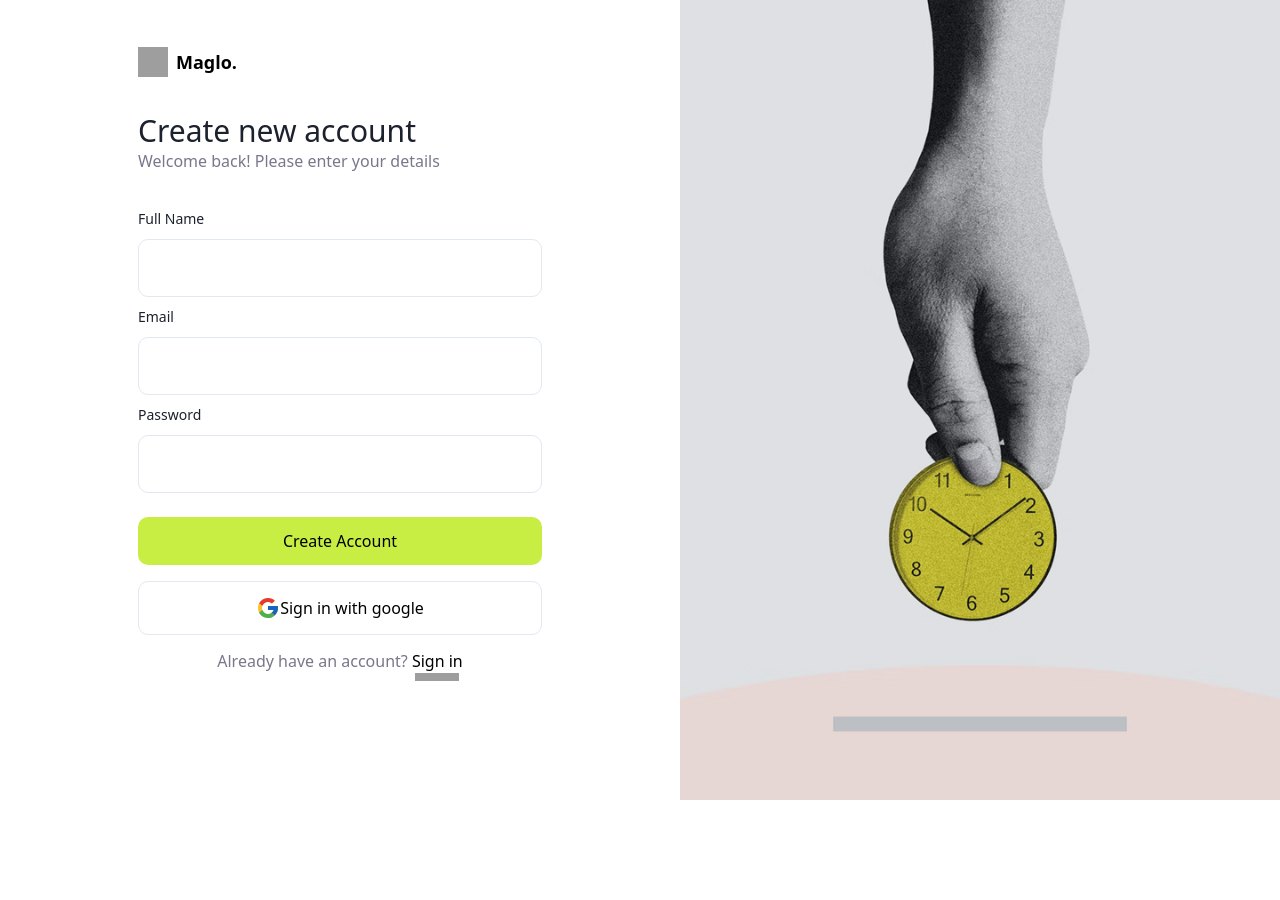
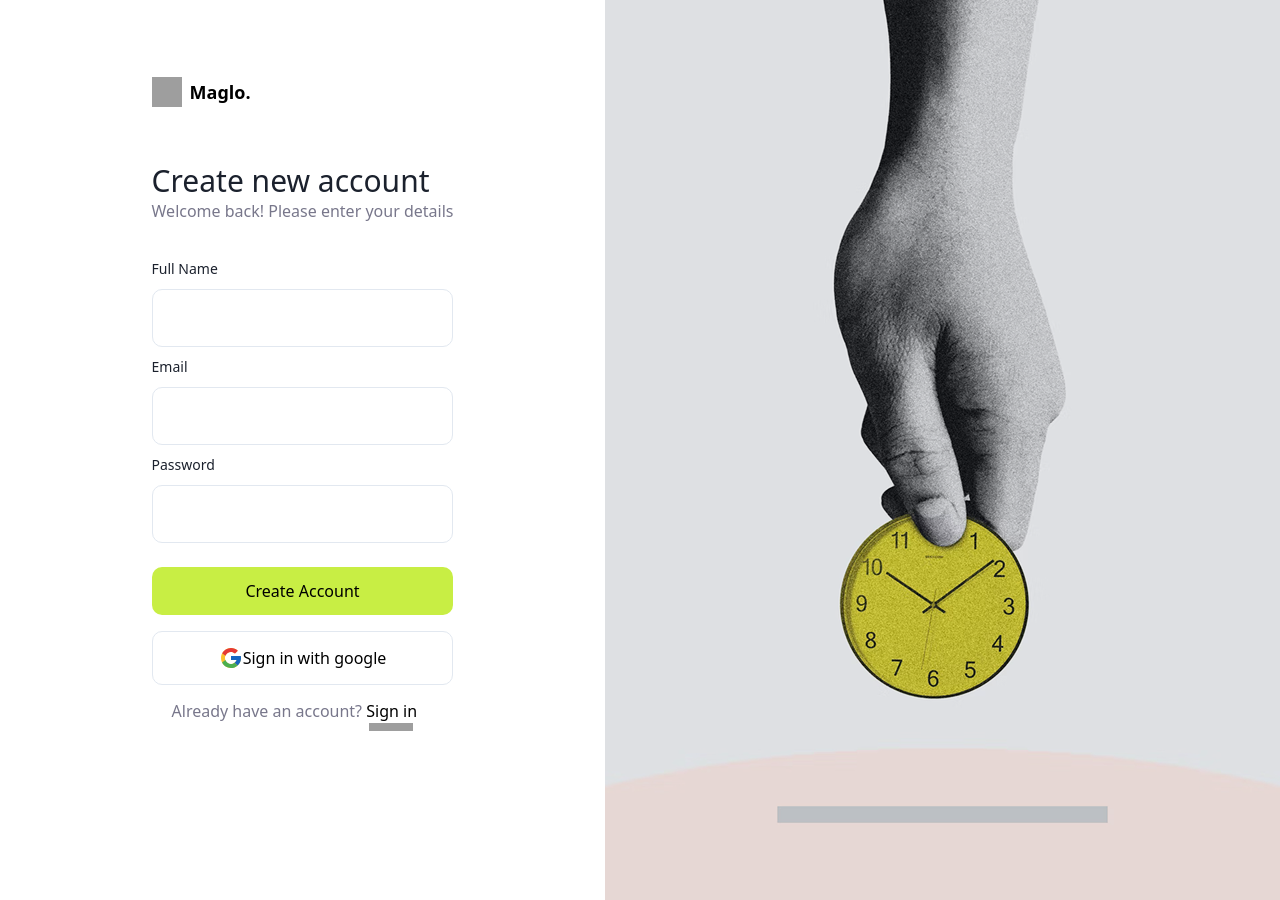
Before and after one commit to berkaltug/Maglo-Wallet-Dashboard, a React (Vite) app: page /register in a window 1280 px wide. Before the commit the page ends 800 px from the top, so only its background shows below. Built offline with nearby package versions, Linux system fonts and the light colour scheme; no server answers; grey boxes are pictures that could not be loaded.

Commit message:
fixed register and login layouts

```diff
--- a/src/components/AccountQuestionButton.tsx
+++ b/src/components/AccountQuestionButton.tsx
@@ -15,7 +15,7 @@ const Button: React.FC<ButtonProps> = ({
 }) => {
   return (
     <button
-      className={twMerge("block w-101 rounded-[10px] pb-3.5 pt-3.5 pr-5 pl-5 flex justify-center items-center",className)}
+      className={twMerge("block max-w-101 rounded-[10px] pb-3.5 pt-3.5 pr-5 pl-5 flex justify-center items-center",className)}
       onClick={onPress}
     >
       {signin ? (
--- a/src/components/GoogleButton.tsx
+++ b/src/components/GoogleButton.tsx
@@ -9,7 +9,7 @@ interface ButtonProps {
 
 const Button:React.FC<ButtonProps> = ({className,signin=true,onPress}) => {
   return (
-    <button className={twMerge(`block w-101 rounded-[10px] pb-3.5 pt-3.5 pr-5 pl-5 border rounded-[10px] border-slate-200 flex justify-center items-center`,className)} onClick={onPress}>
+    <button className={twMerge(`block max-w-101 w-full rounded-[10px] pb-3.5 pt-3.5 pr-5 pl-5 border rounded-[10px] border-slate-200 flex justify-center items-center`,className)} onClick={onPress}>
         <img src={GoogleSVG} className='w-6 h-6' alt="" />
         {signin ? (<span>Sign in with google</span>):((<span>Sign up with google</span>))}
     </button>
--- a/src/pages/DashboardLayout.tsx
+++ b/src/pages/DashboardLayout.tsx
@@ -31,7 +31,7 @@ const DashboardLayout = () => {
   return (
     <div className="w-screen min-h-screen flex">
       {/* sidebar */}
-      <div className="w-62.5 pt-7.5 pl-6.25 pr-6.25 pb-7.5 bg-lotion fixed md:static -translate-x-62 md:translate-x-0 shrink-0 flex flex-col justify-between">
+      <div className="w-62.5 pt-7.5 pl-6.25 pr-6.25 pb-7.5 bg-lotion fixed lg:static -translate-x-62 lg:translate-x-0 shrink-0 flex flex-col justify-between">
         <div>
           <MagloLogo />
           <ul className="mt-10">
--- a/src/pages/Login.tsx
+++ b/src/pages/Login.tsx
@@ -53,12 +53,11 @@ function Login() {
 
   return (
     <div className="flex w-screen min-h-screen flex-col md:flex-row">
-      <div className="flex-1 flex justify-center items-stretch">
-        <div className="relative flex flex-col justify-center">
-          <div className="absolute top-10 ">
+      <div className="flex-1 grid  grid-cols-[1fr_auto_1fr] grid-rows-[1fr_4fr_1fr]">
+          <div className="row-1 col-2  pt-4 md:pt-10 lg:pt-17.5">
             <MagloLogo />
           </div>
-          <div>
+          <div className="row-2 col-2 self-center justify-self-center">
             <Text className="text-3xl">Sign In</Text>
             <Text className="mb-9 text-rhythm">
               Welcome back! Please enter your details
@@ -93,10 +92,9 @@ function Login() {
             <GoogleButton onPress={() => {}} className="mt-4" />
             <AccountQuestionButton onPress={goSignUp} />
           </div>
-        </div>
       </div>
-      <div className="md:block hidden">
-        <img src={heroImage} className="h-screen" alt="" />
+      <div className="xl:block hidden">
+        <img src={heroImage} className="min-h-screen" alt="" />
       </div>
     </div>
   );
--- a/src/pages/Register.tsx
+++ b/src/pages/Register.tsx
@@ -1,6 +1,5 @@
 import React from "react";
 import heroImage from "../assets/Image.png";
-import magloLogo from "../assets/maglo-logo.svg";
 import FormInput from "../components/FormInput";
 import Text from "../components/Text";
 import Button from "../components/Button";
@@ -18,6 +17,7 @@ import {
 import { toast } from "react-toastify";
 import { useNavigate } from "react-router";
 import { register } from "../services/userService";
+import MagloLogo from "../components/MagloLogo";
 
 function Register() {
   const { formValues, validationErrors, handleChange } = useForm(
@@ -52,13 +52,11 @@ function Register() {
   const goSignIn=()=>navigate('/')
   return (
     <div className="flex w-screen min-h-screen flex-col md:flex-row">
-      <div className="flex-1 flex justify-center items-stretch">
-        <div className="relative flex flex-col justify-center">
-          <div className="absolute top-10 flex items-center">
-            <img src={magloLogo} className="w-7.5 h-7.5" alt="maglo logo" />
-            <span className="font-(Gordita) font-bold text-lg m-2">Maglo.</span>
+      <div className="flex-1 grid  grid-cols-[1fr_auto_1fr] grid-rows-[1fr_4fr_1fr]">
+          <div className="row-1 col-2  pt-4 md:pt-10 lg:pt-17.5">
+            <MagloLogo />
           </div>
-          <div>
+          <div className="row-2 col-2 self-center justify-self-center">
             <Text className="text-3xl">Create new account</Text>
             <Text className="mb-9 text-rhythm">
               Welcome back! Please enter your details
@@ -105,10 +103,9 @@ function Register() {
             <GoogleButton onPress={() => {}} className="mt-4" />
             <AccountQuestionButton signin={false} onPress={goSignIn} />
           </div>
-        </div>
       </div>
-      <div className="md:block hidden">
-        <img src={heroImage} className="h-screen" alt="" />
+      <div className="xl:block hidden">
+        <img src={heroImage} className="min-h-screen" alt="" />
       </div>
     </div>
   );
```
